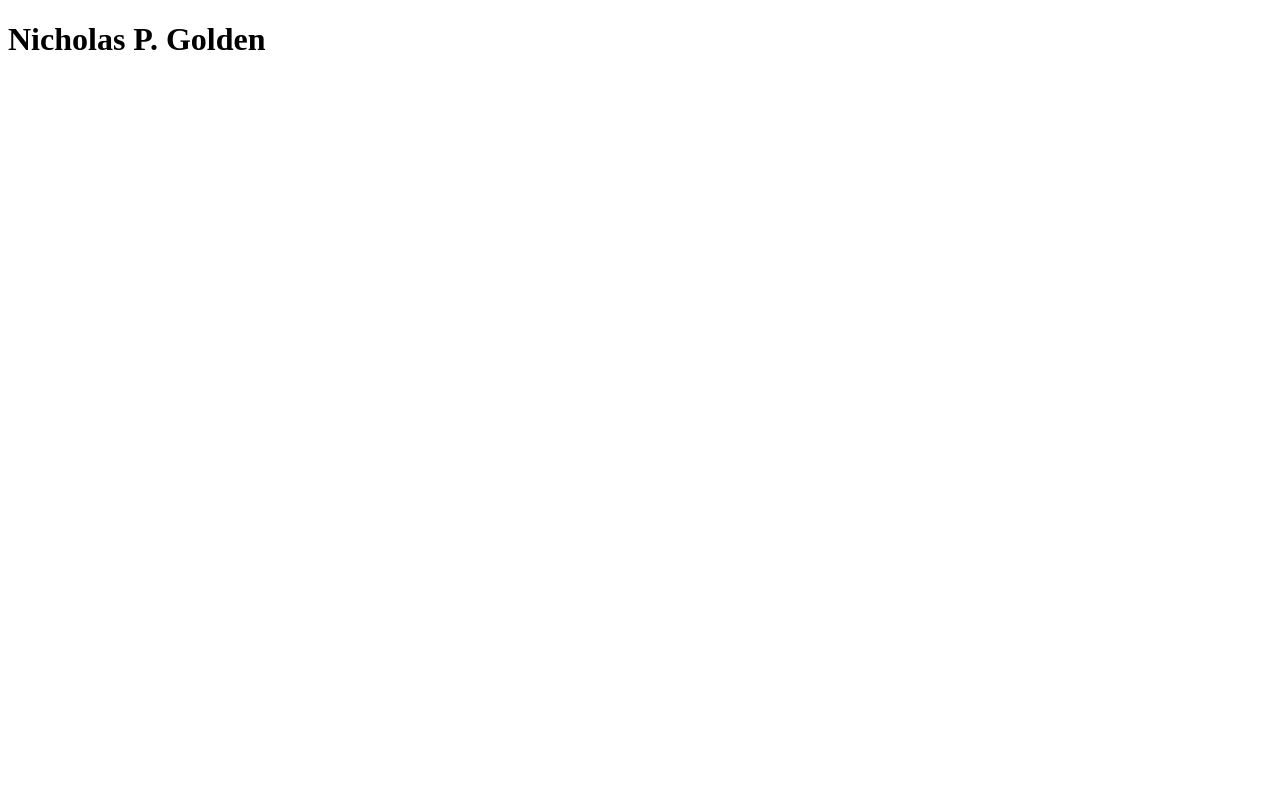
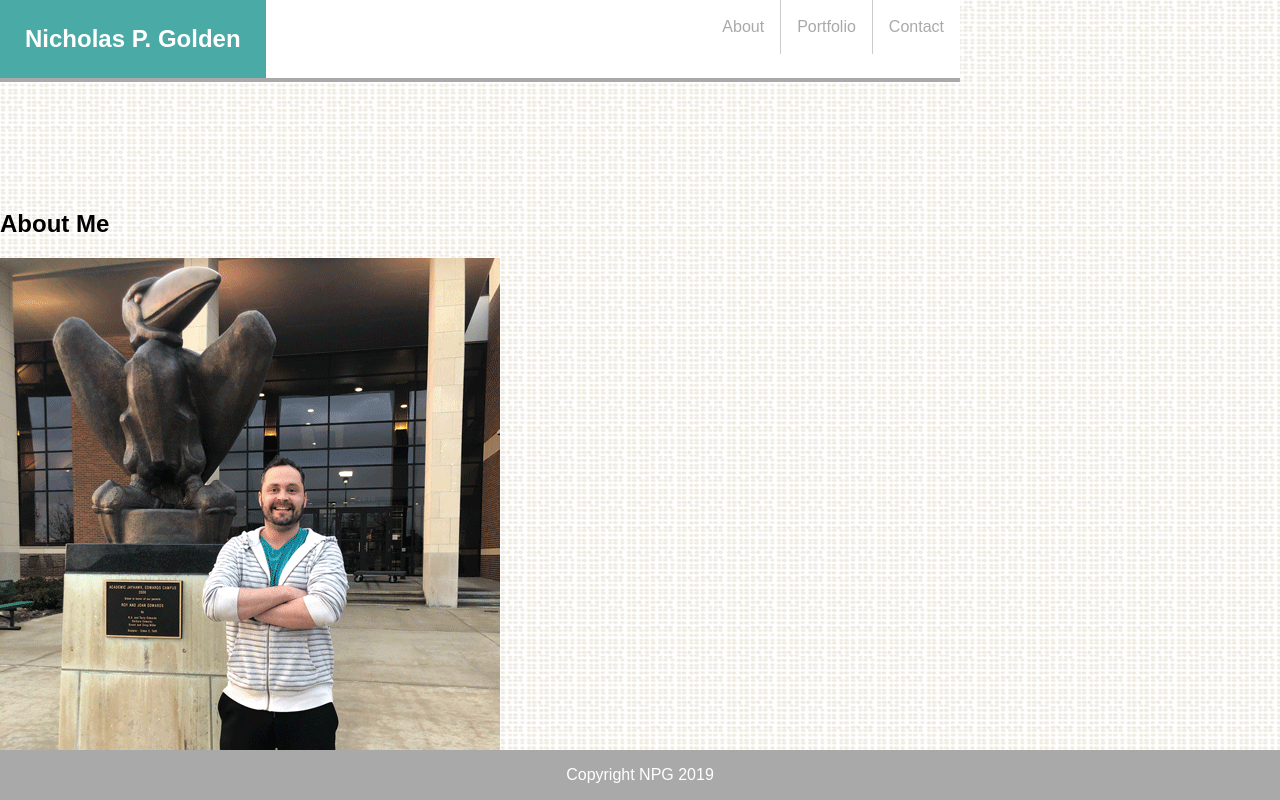
Before and after one commit to npg311/basic-portfolio, a plain HTML site: page index.html in a window 1280 px wide. Drawn offline with Linux system fonts and the light colour scheme; files whose address does not match are found by name.

Commit message:
index.html

```diff
--- a/assets/css/styles.css
+++ b/assets/css/styles.css
@@ -0,0 +1,88 @@
+body {
+    height:100% ;
+    width:100%;
+    margin:0px;
+    font-family: Arial, Helvetica, sans-serif;
+    align-content: center;
+    padding: 10;
+    border: 10px;
+    background-image: url("C:\Users\B&M\KUED201902FSF2\basic-portfolio\assets\img\dynamic-style.png");
+}
+
+.content {
+
+    position: fixed;
+    max-width: 100%;
+
+
+}
+
+h1 {
+    float: left;
+    background-color:#4aaaa5;
+    color: white;
+    max-width:30%;
+    padding:25px;
+    margin: 0px;
+    border: 1px 1px 1px 1px;
+}
+
+.nav-bar {
+    position: center;
+    width: 960px;
+    background-color: white;
+    padding-bottom: 24px;
+    margin:0;
+    border-bottom:4px solid darkgray;
+}
+
+ul {
+    list-style-type: none;
+    margin: 0;
+    padding: 0;
+    overflow: hidden;
+    color: darkgray;
+  }
+
+  li {
+    float: right;
+    border-right:1px solid #ccc;
+  }
+
+  li:first-child {
+    border-right: none;
+  }
+
+  li a {
+    display: block;
+    color: darkgray;
+    text-align: center;
+    padding: 18px 16px;
+    text-decoration: none;
+  }
+
+  li a:hover:not(.active) {
+    background-color: #FFC;
+  }
+
+  .active {
+    background-color: #4aaaa5;
+  }
+  .navFloat{
+     float:left;
+     background-color:#4aaaa5;
+     color:#fff;
+    }
+    .footer {
+        position: fixed;
+        left: 0;
+        bottom: 0;
+        width: 100%;
+        background-color: darkgrey;
+        color: white;
+        text-align: center;
+      }
+.content-inside {
+
+
+}
--- a/index.html
+++ b/index.html
@@ -4,18 +4,47 @@
 <head>
     <title>Golden's Portfolio</title>
     <meta charset="utf-8" />
+    <meta name="author" content="Nicholas P. Golden" />
+	<meta name="description" content="Nicholas Golden Professional Portfolio" />
+	<link rel="stylesheet" type="text/css" href="assets/css/styles.css">
 </head>
 <body>
 
-<div>
-    <h1>Nicholas P. Golden</h1>
-    <nav>
-        <a href="">
+<div class="content">
+    <div>
 
-        </a>
+    <nav class="nav-bar">
+            <h1 >Nicholas P. Golden</h1>
+
+           <ul>
+
+                <li><a href="/contact.html">Contact</a></li>
+                <li><a href="/portfolio.html">Portfolio </a></li>
+
+                <li><a href="/index.html">About</a></li>
+
+            </ul>
     </nav>
+</div>
+<br />
+<br />
+<br />
+<br />
+<br />
+<br />
+
+<div class="content-inside">
+        <h2>About Me </h2>
+        <img class="photo" src="basic-portfolio\assets\img\profilepic.png" alt="photo of me">
+        <p>Lorem ipsum dolor, sit amet consectetur adipisicing elit. Exercitationem nemo aliquam vitae eaque, incidunt unde neque ipsum sunt quisquam praesentium error nisi delectus tempora quidem architecto rerum, ut optio numquam.</p>
+
+    </div>
+
 
 </div>
+<div class="footer">
+        <p>Copyright NPG 2019</p>
+      </div>
 
 </body>
 </html>
```
Also changed, not shown: assets/img/dynamic-style.png (added).
